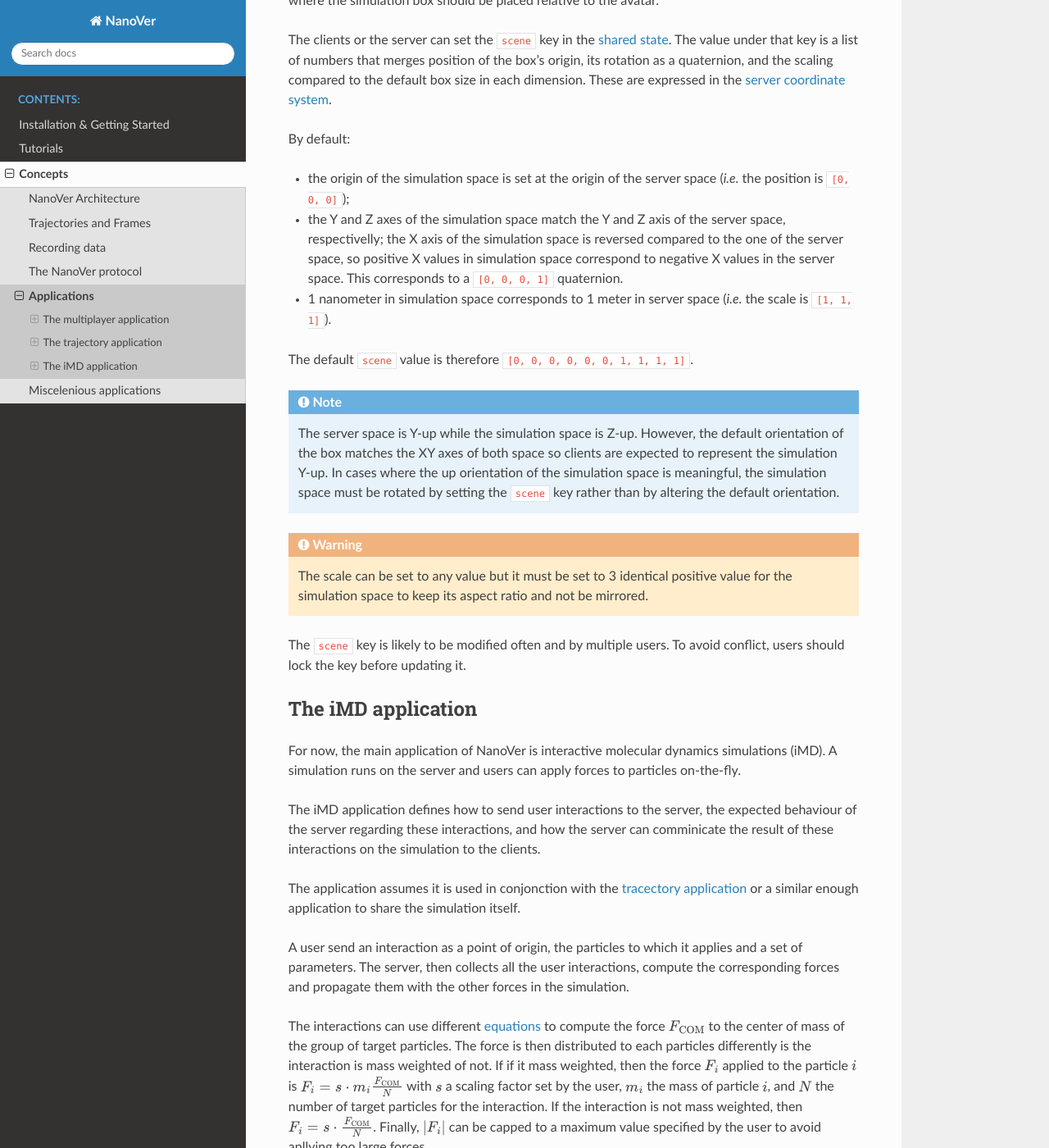
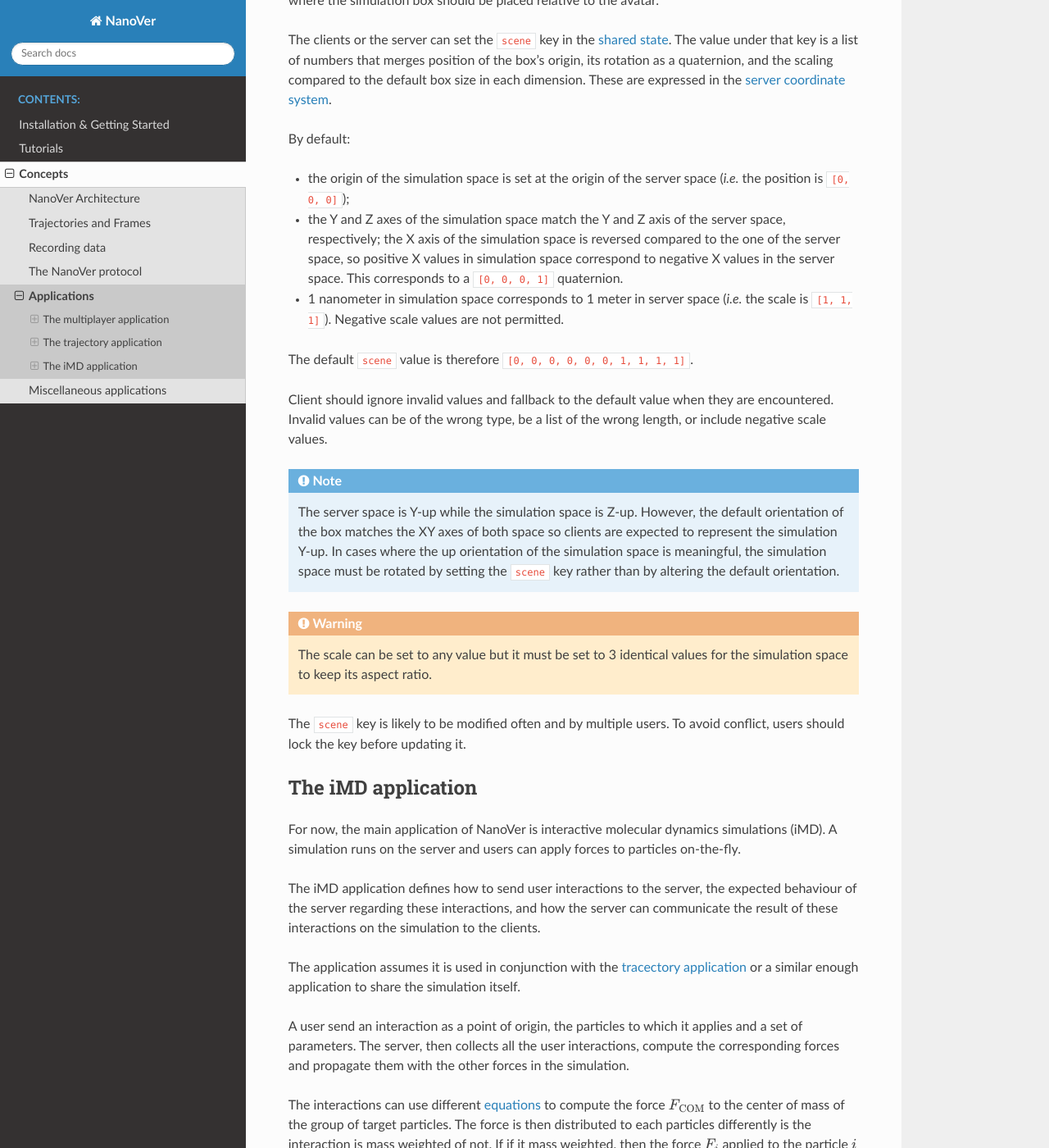
Before and after one commit to IRL2/nanover-docs, a Sphinx documentation site: the page built from source/concepts/applications.rst, in a window 1280 px wide and 1400 px high, scrolled down 9512 px. Shown: the whole window at 82% size. Built offline with Sphinx 7.4.7 and the Read the Docs theme 2.0.0, drawn with Linux system fonts in a browser that asks for light colours; pages that are not in the unit, such as notebooks, are missing from menus; some of the changed text lies outside the part shown.

Commit message:
Typos and scene scale fixes

```diff
--- a/source/concepts/applications.rst
+++ b/source/concepts/applications.rst
@@ -512,14 +512,18 @@
 * the origin of the simulation space is set at the origin of the server space
   (`i.e.` the position is ``[0, 0, 0]``);
 * the Y and Z axes of the simulation space match the Y and Z axis of the server
-  space, respectivelly; the X axis of the simulation space is reversed compared
+  space, respectively; the X axis of the simulation space is reversed compared
   to the one of the server space, so positive X values in simulation space
   correspond to negative X values in the server space. This corresponds to a
   ``[0, 0, 0, 1]`` quaternion.
 * 1 nanometer in simulation space corresponds to 1 meter in server space
-  (`i.e.` the scale is ``[1, 1, 1]``).
+  (`i.e.` the scale is ``[1, 1, 1]``). Negative scale values are not permitted.
 
 The default ``scene`` value is therefore ``[0, 0, 0, 0, 0, 0, 1, 1, 1, 1]``.
+
+Client should ignore invalid values and fallback to the default value when they
+are encountered. Invalid values can be of the wrong type, be a list of the
+wrong length, or include negative scale values.
 
 .. note::
 
@@ -532,8 +536,8 @@
 
 .. warning::
 
-   The scale can be set to any value but it must be set to 3 identical positive
-   value for the simulation space to keep its aspect ratio and not be mirrored.
+   The scale can be set to any value but it must be set to 3 identical
+   values for the simulation space to keep its aspect ratio.
 
 The ``scene`` key is likely to be modified often and by multiple users. To
 avoid conflict, users should :ref:`lock <state-lock-description>` the key
@@ -551,10 +555,10 @@
 
 The iMD application defines how to send user interactions to the server, the
 expected behaviour of the server regarding these interactions, and how the
-server can comminicate the result of these interactions on the simulation to
+server can communicate the result of these interactions on the simulation to
 the clients.
 
-The application assumes it is used in conjonction with the :ref:`tracectory
+The application assumes it is used in conjunction with the :ref:`tracectory
 application <trajectory-application>` or a similar enough application to share
 the simulation itself.
 
@@ -572,7 +576,7 @@
 :math:`m_i` the mass of particle :math:`i`, and :math:`N` the number of target
 particles for the interaction. If the interaction is not mass weighted, then
 :math:`F_i = s \cdot \frac{F_{\text{COM}}}{N}`. Finally, :math:`|F_i|` can be
-capped to a maximum value specified by the user to avoid apllying too large
+capped to a maximum value specified by the user to avoid applying too large
 forces.
 
 Each interaction type also define the equation for the energy
@@ -683,7 +687,7 @@
   <velocity-reset>` should be applied, false otherwise. This is false by
   default and will be ignored silently is the server does not have the feature.
 
-If the iMD application is used in conjonction with the :ref:`multiplayer
+If the iMD application is used in conjunction with the :ref:`multiplayer
 application <multiplayer-application>`, then the interaction can also use the
 following fields:
 
@@ -719,8 +723,8 @@
 the these particles in the same order as the ``forces.user.index`` as a flatten
 array.
 
-Miscelenious applications
-=========================
+Miscellaneous applications
+==========================
 
 Some clients or servers may use their own keys in the :ref:`state
 <state-service>` or :ref:`trajectory <trajectory-service>` services. These keys
```
Also changed, not shown: other parts of source/concepts/applications.rst (+5 -5 lines).
